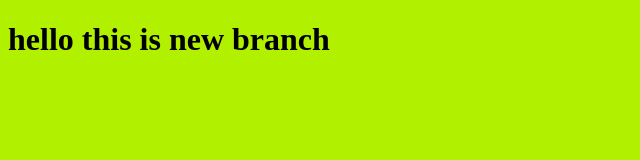
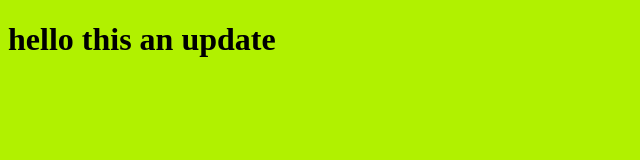
Before and after one commit to hajarternaty-netizen/myproject, a plain HTML site: page index.html in a window 1280 px wide. Shown: the whole page, without its empty margins (0-640 px from the left). Drawn offline with Linux system fonts and the light colour scheme.

Commit message:
edit the html file

```diff
--- a/index.html
+++ b/index.html
@@ -7,7 +7,7 @@
     <link rel="stylesheet" href="style.css"/>
 </head>
 <body>
-    <h1>hello this is new branch</h1>
+    <h1>hello this an update</h1>
    <script src="app.js"></script>
 </body>
 </html>
```
